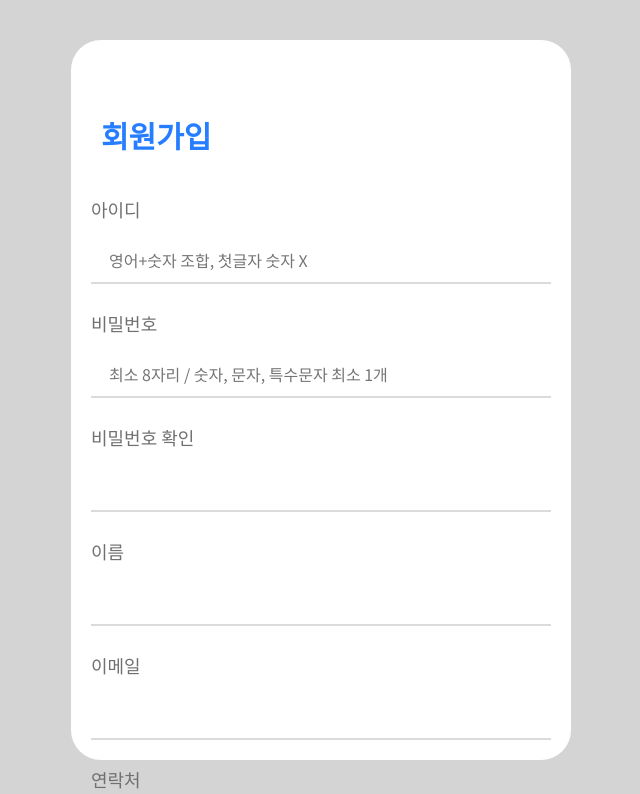
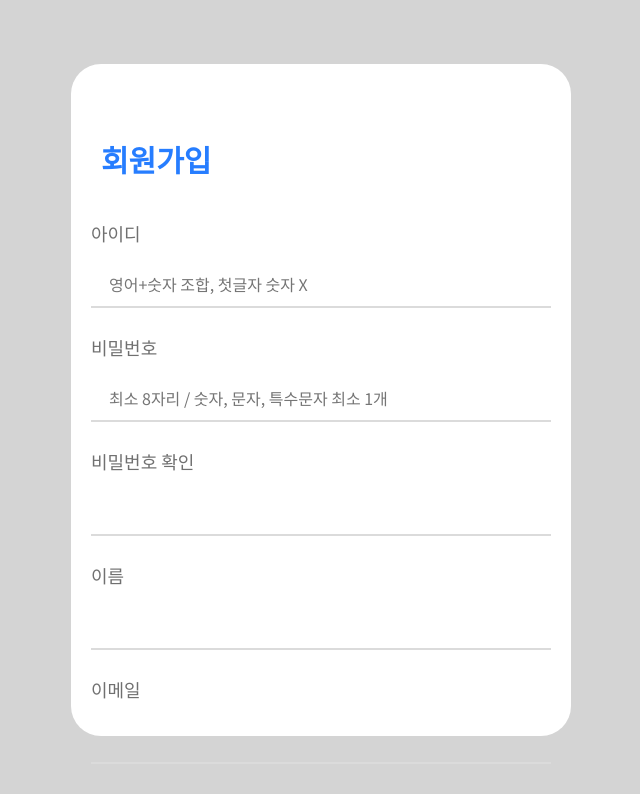
Before and after one commit to yujinkim11/YJ-Login, a React (Create React App) app: page /#/sign in a window 1280 px wide. Shown: the top 794 px of the page, without its empty margins (319-959 px from the left). Built offline with nearby package versions, Linux system fonts and the light colour scheme.

Commit message:
hover 수정

```diff
--- a/src/Login.js
+++ b/src/Login.js
@@ -76,8 +76,11 @@ const SignupBox = styled.div`
     color: white;
   }
   :hover {
-    cursor: pointer;
-    border: 2px solid #267dff;
+    transition: 1s;
+    background-color: white;
+    p {
+      color: #2f80ed;
+    }
   }
 `;
 
--- a/src/Sign.js
+++ b/src/Sign.js
@@ -21,7 +21,7 @@ const SigninBox = styled.div`
   max-width: 500px;
   border-radius: 30px;
   width: 100%;
-  height: 90%;
+  height: 84%;
   background-color: white;
   padding: 80px 20px;
   display: flex;
```
